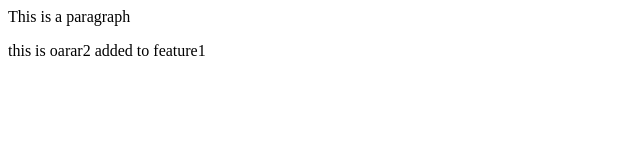
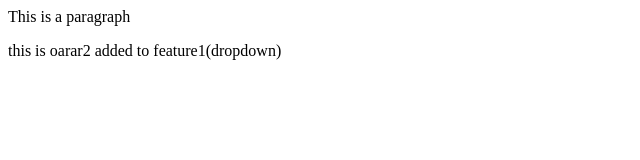
Before and after one commit to shreyaslingwal/localrepo, a plain HTML site: page index.html in a window 1280 px wide. Shown: the full height of the page, 0-640 px from the left. Drawn offline with Linux system fonts and the light colour scheme.

Commit message:
First beanch commit

```diff
--- a/index.html
+++ b/index.html
@@ -1,2 +1,2 @@
 <pr> This is a paragraph</pr>
-<p>this is oarar2 added to feature1</p>
+<p>this is oarar2 added to feature1(dropdown)</p>
```
